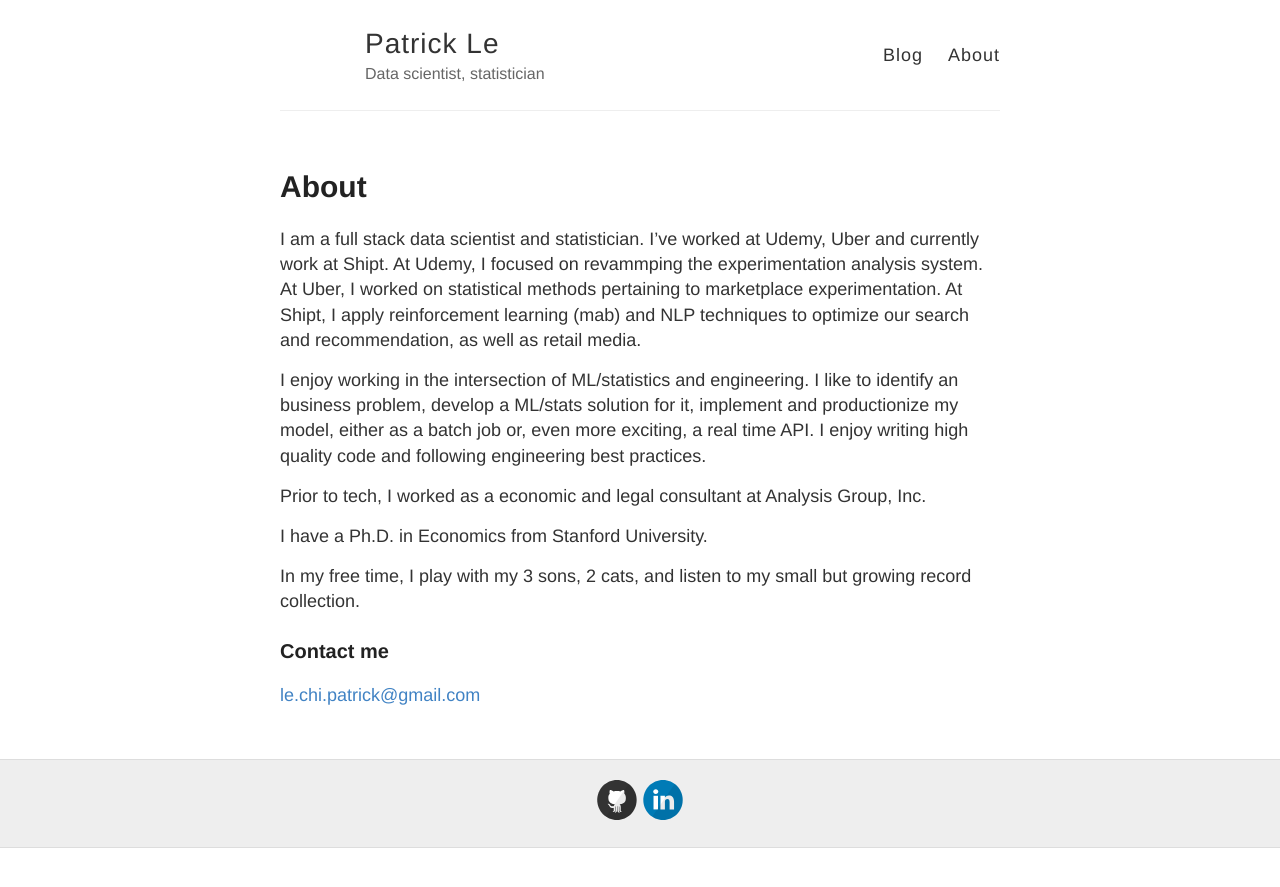
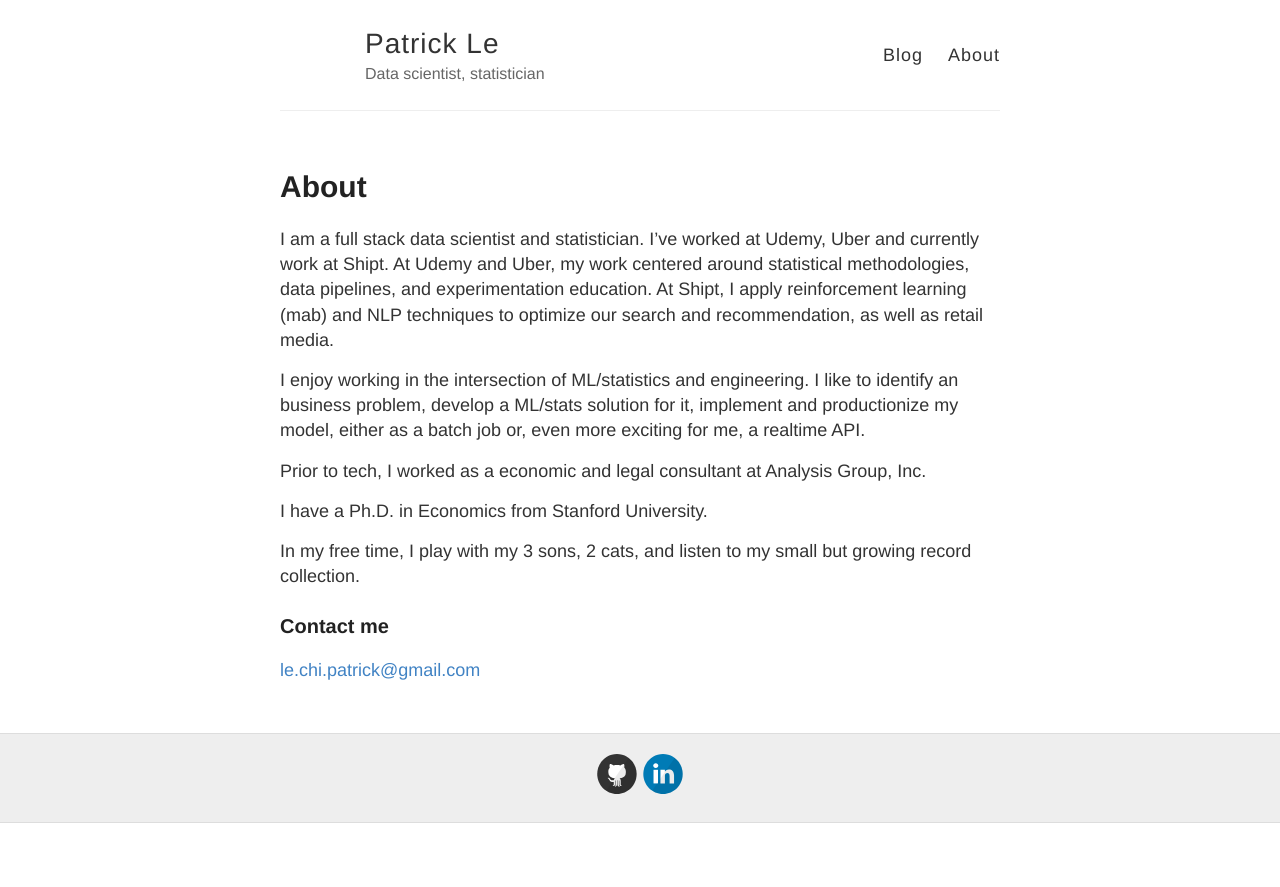
Before and after one commit to lechipatrick/lechipatrick.github.io, a Jekyll site: the page built from about.md, in a window 1280 px wide. Shown: the top 887 px of the page. Built offline with Jekyll 4.4.1, drawn with Linux system fonts in a browser that asks for light colours.

Commit message:
Update about.md

```diff
--- a/about.md
+++ b/about.md
@@ -4,9 +4,9 @@ title: About
 permalink: /about/
 ---
 
-I am a full stack data scientist and statistician. I've worked at Udemy, Uber and currently work at Shipt. At Udemy, I focused on revammping the experimentation analysis system. At Uber, I worked on statistical methods pertaining to marketplace experimentation. At Shipt, I apply reinforcement learning (mab) and NLP techniques to optimize our search and recommendation, as well as retail media.
+I am a full stack data scientist and statistician. I've worked at Udemy, Uber and currently work at Shipt. At Udemy and Uber, my work centered around statistical methodologies, data pipelines, and experimentation education. At Shipt, I apply reinforcement learning (mab) and NLP techniques to optimize our search and recommendation, as well as retail media.
 
-I enjoy working in the intersection of ML/statistics and engineering. I like to identify an business problem, develop a ML/stats solution for it, implement and productionize my model, either as a batch job or, even more exciting, a real time API. I enjoy writing high quality code and following engineering best practices.
+I enjoy working in the intersection of ML/statistics and engineering. I like to identify an business problem, develop a ML/stats solution for it, implement and productionize my model, either as a batch job or, even more exciting for me, a realtime API.
 
 Prior to tech, I worked as a economic and legal consultant at Analysis Group, Inc.
 
```
